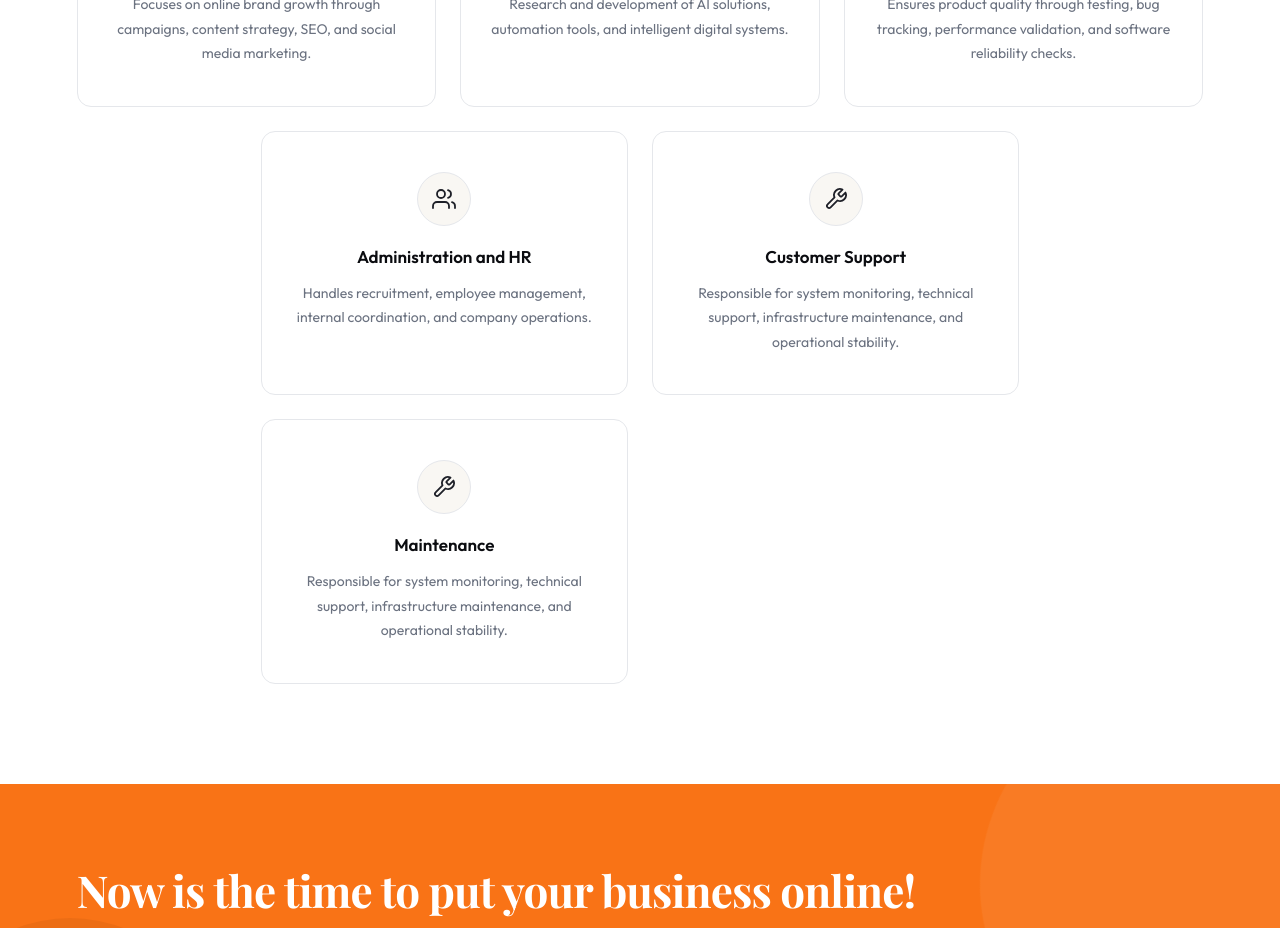
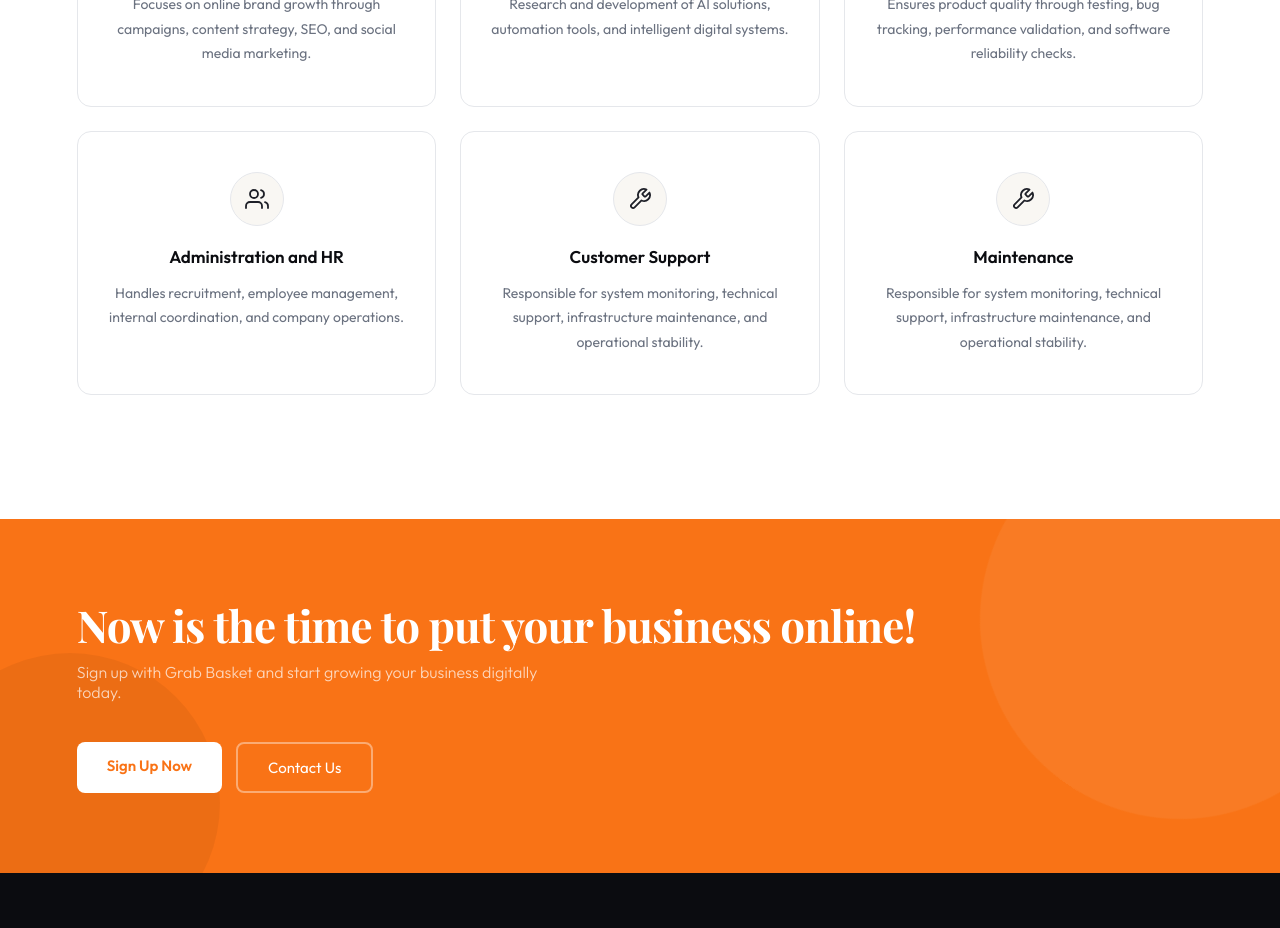
Before and after one commit to swivelit/technologies_website, a React (Create React App) app: page / in a window 1280 px wide. Shown: the part 5000-5928 px from the top of the page. Built offline with nearby package versions, Linux system fonts and the light colour scheme; the HTML template or start-up script is replaced by a standard one.

Commit message:
update department css

```diff
--- a/src/index.css
+++ b/src/index.css
@@ -216,7 +216,7 @@ body{font-family:var(--sans);background:var(--white);color:var(--ink);overflow-x
 .dept-label{font-family:var(--serif);font-size:clamp(26px,3vw,38px);font-weight:700;color:var(--ink);text-align:center;margin-bottom:10px}
 .dept-sub{font-size:15px;color:var(--muted);text-align:center;margin-bottom:48px}
 .dept-grid-top{display:grid;grid-template-columns:repeat(3,1fr);gap:24px;margin-bottom:24px}
-.dept-grid-bot{display:grid;grid-template-columns:repeat(2,1fr);gap:24px;max-width:calc(66.66% + 8px);margin:0 auto}
+.dept-grid-bot{display:grid;grid-template-columns:repeat(3,1fr);gap:24px;margin-bottom:24px}
 .dept-card{background:var(--white);border:1px solid var(--border);border-radius:var(--radius);padding:40px 30px;text-align:center;transition:transform 0.35s cubic-bezier(.34,1.56,.64,1),box-shadow 0.28s,border-color 0.28s;cursor:default;position:relative;overflow:hidden}
 .dept-card::before{content:'';position:absolute;bottom:0;left:0;right:0;height:3px;background:var(--orange);transform:scaleX(0);transition:transform 0.3s ease;transform-origin:left center}
 .dept-card:hover{transform:translateY(-6px);box-shadow:var(--shadow-lg);border-color:var(--orange)}
```
